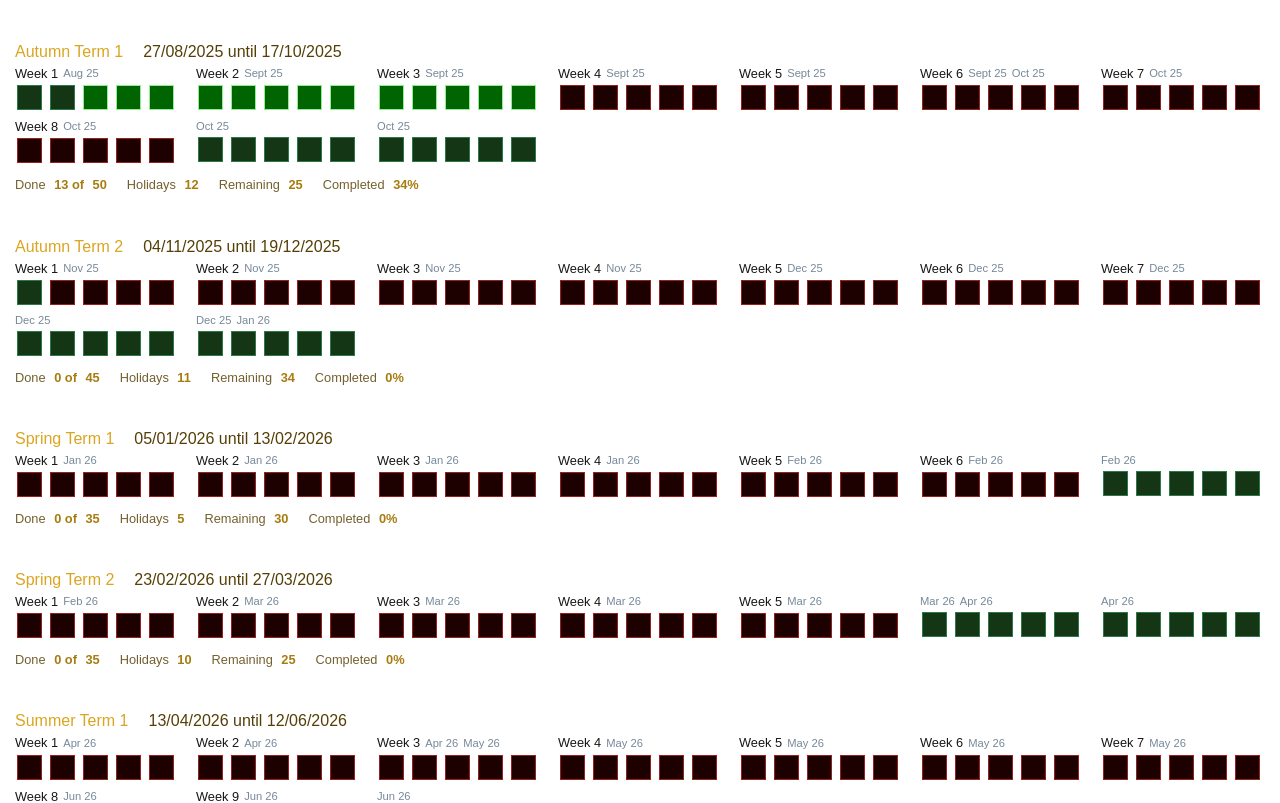
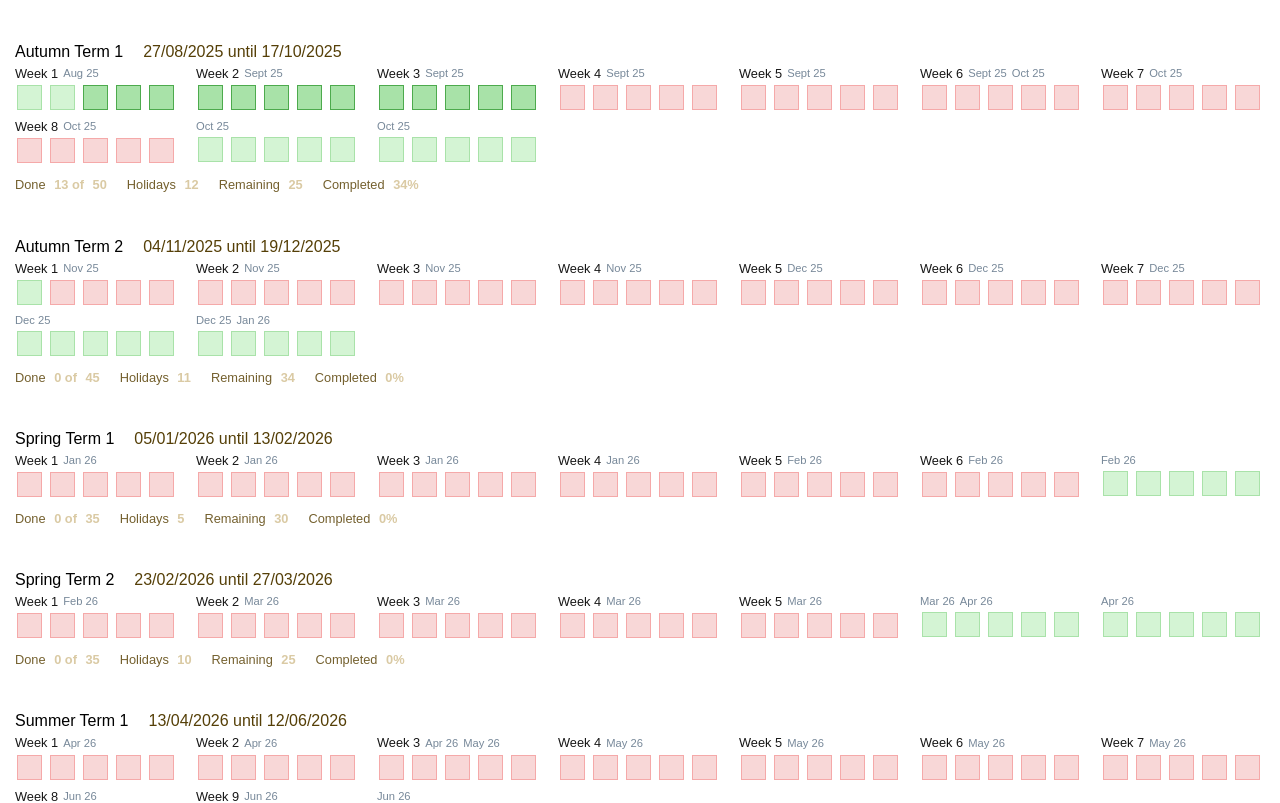
Before and after one commit to dnolan/freedom-vite, a React (Vite) app: page / in a window 1280 px wide. Shown: the top 803 px of the page. Built offline with nearby package versions, Linux system fonts and the light colour scheme.

Commit message:
Add crappy lightmode

```diff
--- a/src/App.css
+++ b/src/App.css
@@ -1,3 +1,39 @@
+:root {
+  --day-completed: darkgreen ;
+  --day-completed-border: lightgreen;
+  --day-future: #290505;
+  --day-future-border: #9c1f1f;
+  --day-holiday: #144a14;
+  --day-holiday-border: #2c7a4a;
+  --day-text-holiday: #4ace66;
+  --day-text-future: #9c1f1f;
+  --day-text-completed: #ffffff;
+  --text-primary: goldenrod;
+  --text-secondary: rgb(85, 63, 7);
+  --text-tertiary: lightslategray;
+  --term-status-text: rgb(116, 96, 46);
+  --term-status-value: rgb(167, 124, 16);
+}
+
+@media (prefers-color-scheme: light) {
+  :root {
+    --day-completed: rgb(168, 226, 168) ;
+    --day-completed-border: rgb(77, 170, 77);
+    --day-future: #f8d7d7;
+    --day-future-border: #f5a9a9;
+    --day-holiday: #d4f4d4;
+    --day-holiday-border: #a9e2a9;
+    --day-text-holiday: #1b6e1b;
+    --day-text-future: #a94442;
+    --day-text-completed: #ffffff;
+    --text-primary: rgb(0, 0, 0);
+    --text-secondary: rgb(85, 63, 7);
+    --text-tertiary: lightslategray;
+    --term-status-text: rgb(116, 96, 46);
+    --term-status-value: rgb(218, 202, 164);
+  }
+}
+
 div.title {
   /* background-color: #141414; */
   margin-top: 40px;
@@ -5,12 +41,12 @@ div.title {
   display: flex;
   align-items: center;
   gap: 20px;
-  color: goldenrod;
+  color: var(--text-primary);
   flex-wrap: wrap;
 }
 
 div.title div {
-  color: rgb(85, 63, 7);
+  color: var(--text-secondary);
 }
 
 div.term {
@@ -31,7 +67,7 @@ div.term > .week {
 }
 
 .week > .title > .month {
-  color: lightslategray;
+  color: var(--text-tertiary);
   font-size: 0.7rem;
 }
 
@@ -42,13 +78,13 @@ div.term > .week > .days {
 
 .days .day {
   margin: 2px;
-  border : 1px solid #9c1f1f;
+  border : 1px solid var(--day-future-border);
   width: 25px;
   height: 25px;
   font-size: 0.8rem;
   line-height: 25px;
-  color: #9c1f1f;
-  background-color: rgb(29, 0, 0);
+  color: var(--day-text-future);
+  background-color: var(--day-future);
   text-align: center;
   content-visibility: hidden;
 }
@@ -59,16 +95,16 @@ div.term > .week > .days {
 }
 
 .days .day.completed {
-  border : 1px solid lightgreen;
-  background-color: darkgreen;
+  border : 1px solid var(--day-completed-border);
+  background-color: var(--day-completed);
   color: white;
 }
 
 .days  .day.holiday,
 .days.holiday .day {
-  background-color: rgb(20, 54, 20);
-  border: 1px solid rgb(44, 122, 74);
-  color: rgb(74, 206, 102);
+  background-color: var(--day-holiday);
+  border: 1px solid var(--day-holiday-border);
+  color: var(--day-text-holiday);
 }
 
 .key h2 {
@@ -91,11 +127,11 @@ div.term > .week > .days {
   justify-content: center;
   gap: 20px;
   font-size: 0.8rem;
-  color: rgb(116, 96, 46);
+  color: var(--term-status-text);
 }
 
 .term-status .value {
   font-weight: bold;
   margin-left: 5px;
-  color: rgb(167, 124, 16);
+  color: var(--term-status-value);
 }
```
